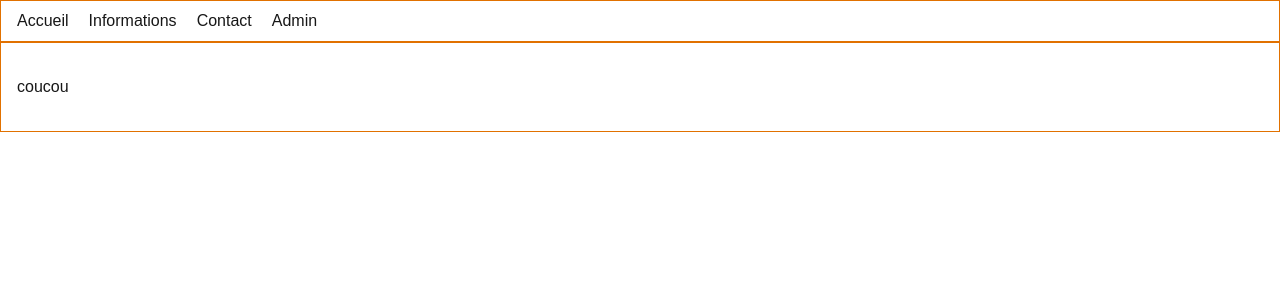
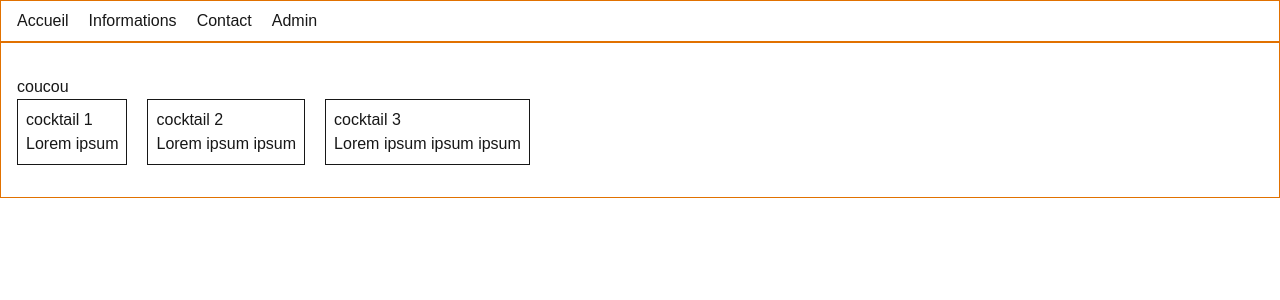
Before and after one commit to Aurelie-Runser/nextjs-project, a Next.js app: page / in a window 1280 px wide. Shown: the top 300 px of the page. Built offline with nearby package versions, Linux system fonts and the light colour scheme.

Commit message:
ajout affichage liste json

```diff
--- a/app/page.tsx
+++ b/app/page.tsx
@@ -1,8 +1,12 @@
+import Cocktails from "@/components/cocktail-list"
+
 export default function Home() {
   return (
     <>
       <div className="">
         <h1>coucou</h1>
+
+        <Cocktails/>
       </div>
     </>
   );
--- /dev/null
+++ b/components/cocktail-list.tsx
@@ -0,0 +1,24 @@
+"use client";
+
+import { useEffect, useState } from "react";
+import { cocktailsType, cocktailType } from "@/domain/models/cocktail";
+import { getCocktails } from "@/domain/services/cocktail";
+
+export default function CocktailList() {
+  const [cocktails, setCocktails] = useState<cocktailsType>([]);
+
+  useEffect(() => {
+    getCocktails().then(setCocktails);
+  }, []);
+
+  return (
+    <ul className="flex flex-wrap gap-5">
+      {cocktails.map((cocktail: cocktailType) => (
+        <li key={cocktail.id} className="border p-2">
+          <p>{cocktail.name}</p>
+          <p>{cocktail.description}</p>
+        </li>
+      ))}
+    </ul>
+  );
+}
--- /dev/null
+++ b/domain/models/cocktail.tsx
@@ -0,0 +1,7 @@
+export type cocktailType = {
+    id: number;
+    name: string;
+    description: string;
+};
+
+export type cocktailsType = cocktailType[];
--- /dev/null
+++ b/domain/services/cocktail.tsx
@@ -0,0 +1,11 @@
+import { cocktailsType } from "@/domain/models/cocktail";
+
+export async function getCocktails(): Promise<cocktailsType> {
+  const response = await fetch("/data/cocktails.json");
+
+  if (!response.ok) {
+    throw new Error("Erreur lors du chargement des cocktails");
+  }
+
+  return response.json();
+}
--- /dev/null
+++ b/public/data/cocktails.json
@@ -0,0 +1,17 @@
+[
+    {
+        "id": 1,
+        "name": "cocktail 1",
+        "description": "Lorem ipsum"
+    },
+    {
+        "id": 2,
+        "name": "cocktail 2",
+        "description": "Lorem ipsum ipsum"
+    },
+    {
+        "id": 3,
+        "name": "cocktail 3",
+        "description": "Lorem ipsum ipsum ipsum"
+    }
+]
```
